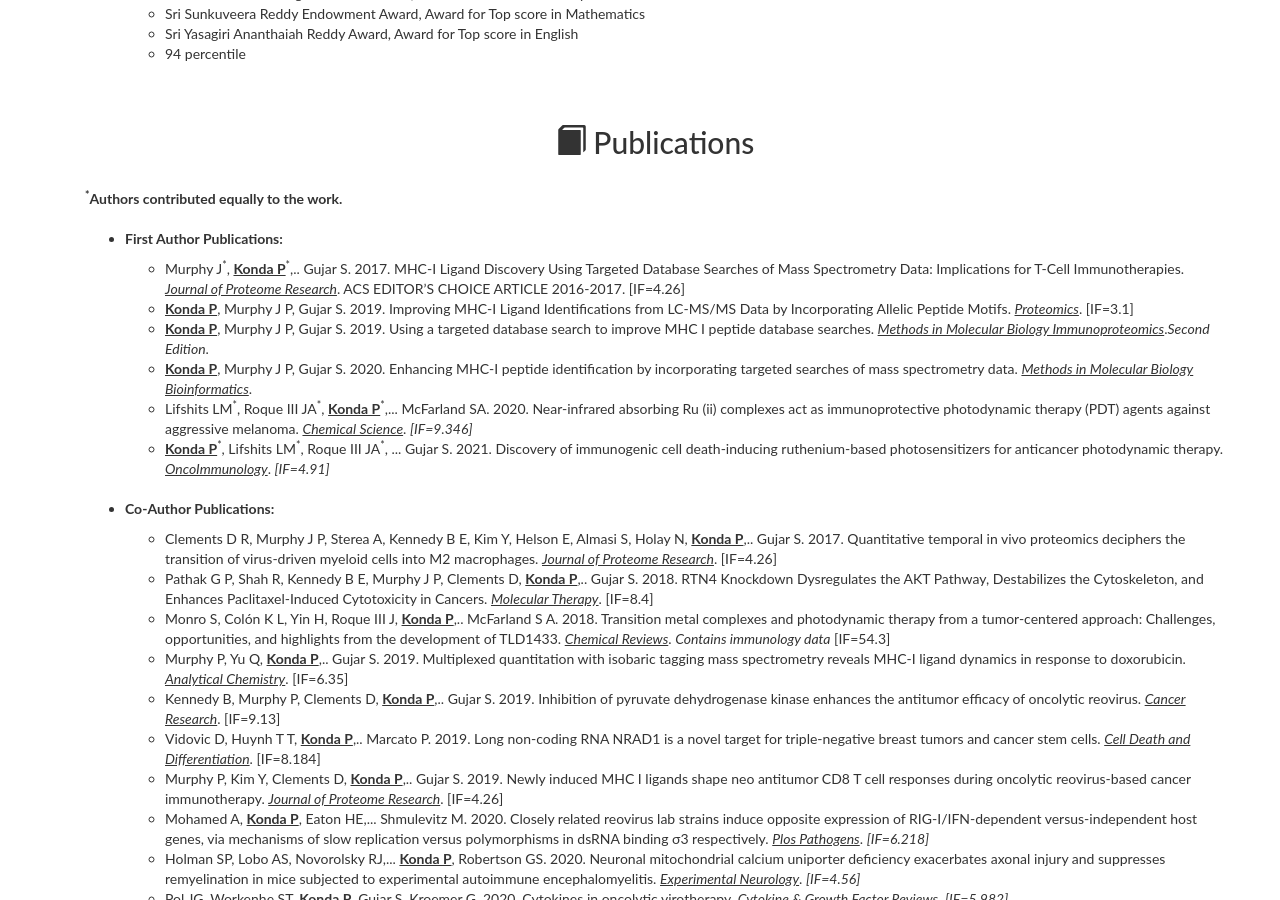
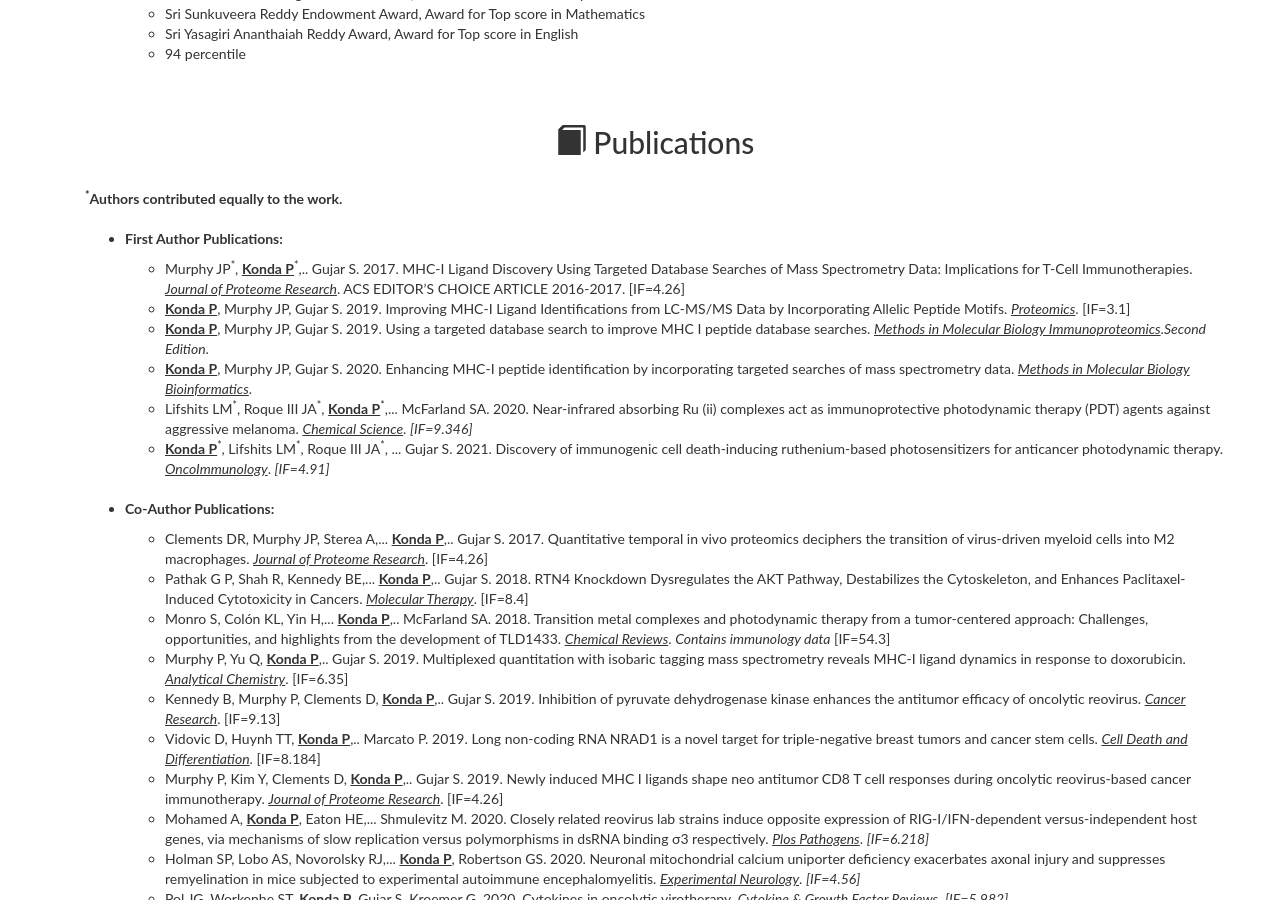
Before and after one commit to Prathyusha-konda/Prathyusha-konda.github.io, a Jekyll site: the page built from index.md, in a window 1280 px wide and 900 px high, scrolled down 1518 px. Built offline with Jekyll 4.4.1, drawn with Linux system fonts in a browser that asks for light colours; nearby versions of some CDN libraries.

Commit message:
Update index.md

```diff
--- a/index.md
+++ b/index.md
@@ -80,22 +80,22 @@ scroll: true
       	<li id="list"><b>First Author Publications: </b>
 		</li>
             <ul id="sublist">
-		    <li>Murphy J<sup>*</sup>, <b><u>Konda P</u></b><sup>*</sup>,.. Gujar S. 2017. MHC-I Ligand Discovery Using Targeted Database Searches of Mass Spectrometry Data: Implications for T-Cell Immunotherapies. <u><i>Journal of Proteome Research</i></u>. ACS EDITOR’S CHOICE ARTICLE 2016-2017. [IF=4.26]</li>
-		    <li><u><b>Konda P</b></u>, Murphy J P, Gujar S. 2019. Improving MHC-I Ligand Identifications from LC-MS/MS Data by Incorporating Allelic Peptide Motifs. <u><i>Proteomics</i></u>. [IF=3.1]</li>
-		    <li><u><b>Konda P</b></u>, Murphy J P, Gujar S. 2019. Using a targeted database search to improve MHC I peptide database searches. <u><i>Methods in Molecular Biology Immunoproteomics</i></u>.<i>Second Edition</i>.</li>
-		    <li><u><b>Konda P</b></u>, Murphy J P, Gujar S. 2020. Enhancing MHC-I peptide identification by incorporating targeted searches of mass spectrometry data. <u><i>Methods in Molecular Biology Bioinformatics</i></u>.		</li>
+		    <li>Murphy JP<sup>*</sup>, <b><u>Konda P</u></b><sup>*</sup>,.. Gujar S. 2017. MHC-I Ligand Discovery Using Targeted Database Searches of Mass Spectrometry Data: Implications for T-Cell Immunotherapies. <u><i>Journal of Proteome Research</i></u>. ACS EDITOR’S CHOICE ARTICLE 2016-2017. [IF=4.26]</li>
+		    <li><u><b>Konda P</b></u>, Murphy JP, Gujar S. 2019. Improving MHC-I Ligand Identifications from LC-MS/MS Data by Incorporating Allelic Peptide Motifs. <u><i>Proteomics</i></u>. [IF=3.1]</li>
+		    <li><u><b>Konda P</b></u>, Murphy JP, Gujar S. 2019. Using a targeted database search to improve MHC I peptide database searches. <u><i>Methods in Molecular Biology Immunoproteomics</i></u>.<i>Second Edition</i>.</li>
+		    <li><u><b>Konda P</b></u>, Murphy JP, Gujar S. 2020. Enhancing MHC-I peptide identification by incorporating targeted searches of mass spectrometry data. <u><i>Methods in Molecular Biology Bioinformatics</i></u>.		</li>
 		    <li>Lifshits LM<sup>*</sup>, Roque III JA<sup>*</sup>, <u><b>Konda P</b></u><sup>*</sup>,... McFarland SA. 2020. Near-infrared absorbing Ru (ii) complexes act as immunoprotective photodynamic therapy (PDT) agents against aggressive melanoma. <u><i>Chemical Science</i></u>. <i>[IF=9.346]</i>		</li>
 		    <li><u><b>Konda P</b></u><sup>*</sup>, Lifshits LM<sup>*</sup>, Roque III JA<sup>*</sup>, ... Gujar S. 2021. Discovery of immunogenic cell death-inducing ruthenium-based photosensitizers for anticancer photodynamic therapy. <u><i>OncoImmunology</i></u>. <i>[IF=4.91]</i>		</li>
            </ul>
 		<br>
     <li id="list"><b>Co-Author Publications:</b>
             <ul id="sublist">
-	    <li>Clements D R, Murphy J P, Sterea A, Kennedy B E, Kim Y, Helson E, Almasi S, Holay N, <u><b>Konda P</b></u>,.. Gujar S. 2017. Quantitative temporal in vivo proteomics deciphers the transition of virus-driven myeloid cells into M2 macrophages. <u><i>Journal of Proteome Research</i></u>. [IF=4.26]</li>
-		    <li>Pathak G P, Shah R, Kennedy B E, Murphy J P, Clements D, <u><b>Konda P</b></u>,.. Gujar S. 2018. RTN4 Knockdown Dysregulates the AKT Pathway, Destabilizes the Cytoskeleton, and Enhances Paclitaxel-Induced Cytotoxicity in Cancers. <u><i>Molecular Therapy</i></u>. [IF=8.4]</li>
-		    <li>Monro S, Colón K L, Yin H, Roque III J, <u><b>Konda P</b></u>,.. McFarland S A. 2018. Transition metal complexes and photodynamic therapy from a tumor-centered approach: Challenges, opportunities, and highlights from the development of TLD1433. <u><i>Chemical Reviews</i></u>. <i>Contains immunology data</i> [IF=54.3]</li>
+	    <li>Clements DR, Murphy JP, Sterea A,... <u><b>Konda P</b></u>,.. Gujar S. 2017. Quantitative temporal in vivo proteomics deciphers the transition of virus-driven myeloid cells into M2 macrophages. <u><i>Journal of Proteome Research</i></u>. [IF=4.26]</li>
+		    <li>Pathak G P, Shah R, Kennedy BE,... <u><b>Konda P</b></u>,.. Gujar S. 2018. RTN4 Knockdown Dysregulates the AKT Pathway, Destabilizes the Cytoskeleton, and Enhances Paclitaxel-Induced Cytotoxicity in Cancers. <u><i>Molecular Therapy</i></u>. [IF=8.4]</li>
+		    <li>Monro S, Colón KL, Yin H,... <u><b>Konda P</b></u>,.. McFarland SA. 2018. Transition metal complexes and photodynamic therapy from a tumor-centered approach: Challenges, opportunities, and highlights from the development of TLD1433. <u><i>Chemical Reviews</i></u>. <i>Contains immunology data</i> [IF=54.3]</li>
 		    <li>Murphy P, Yu Q, <u><b>Konda P</b></u>,.. Gujar S. 2019. Multiplexed quantitation with isobaric tagging mass spectrometry reveals MHC-I ligand dynamics in response to doxorubicin. <u><i>Analytical Chemistry</i></u>. [IF=6.35]</li>
 		    <li>Kennedy B, Murphy P, Clements D, <u><b>Konda P</b></u>,.. Gujar S. 2019. Inhibition of pyruvate dehydrogenase kinase enhances the antitumor efficacy of oncolytic reovirus. <u><i>Cancer Research</i></u>. [IF=9.13]</li>
-		    <li>Vidovic D, Huynh T T, <u><b>Konda P</b></u>,.. Marcato P. 2019. Long non-coding RNA NRAD1 is a novel target for triple-negative breast tumors and cancer stem cells. <u><i>Cell Death and Differentiation</i></u>. [IF=8.184]</li>
+		    <li>Vidovic D, Huynh TT, <u><b>Konda P</b></u>,.. Marcato P. 2019. Long non-coding RNA NRAD1 is a novel target for triple-negative breast tumors and cancer stem cells. <u><i>Cell Death and Differentiation</i></u>. [IF=8.184]</li>
 		    <li>Murphy P, Kim Y, Clements D, <u><b>Konda P</b></u>,.. Gujar S. 2019. Newly induced MHC I ligands shape neo antitumor CD8 T cell responses during oncolytic reovirus-based cancer immunotherapy. <u><i>Journal of Proteome Research</i></u>. [IF=4.26]</li>
 		    <li>Mohamed A, <u><b>Konda P</b></u>, Eaton HE,... Shmulevitz M. 2020. Closely related reovirus lab strains induce opposite expression of RIG-I/IFN-dependent versus-independent host genes, via mechanisms of slow replication versus polymorphisms in dsRNA binding σ3 respectively. <u><i>Plos Pathogens</i></u>. <i>[IF=6.218]</i>		</li>
 		    <li>Holman SP, Lobo AS, Novorolsky RJ,... <u><b>Konda P</b></u>, Robertson GS. 2020. Neuronal mitochondrial calcium uniporter deficiency exacerbates axonal injury and suppresses remyelination in mice subjected to experimental autoimmune encephalomyelitis. <u><i>Experimental Neurology</i></u>. <i>[IF=4.56]</i>		</li>
```
